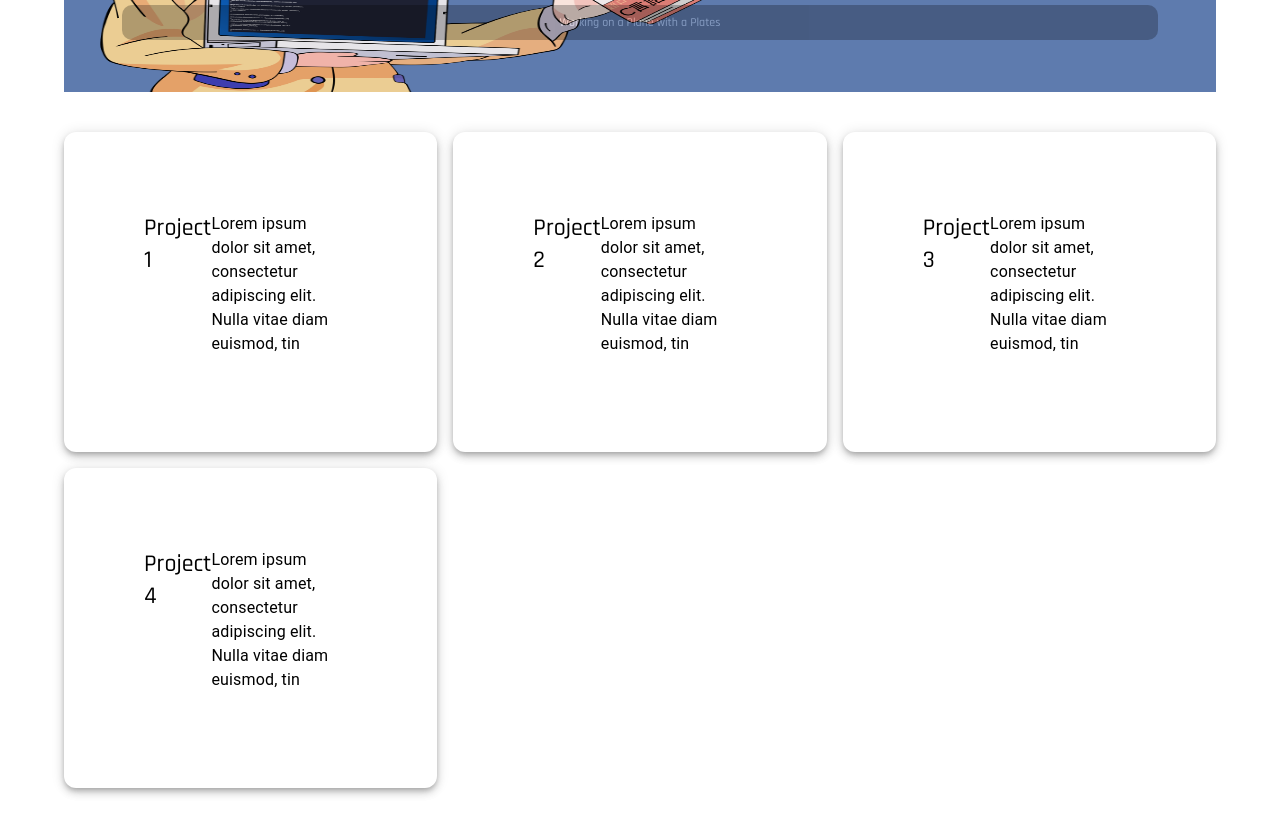
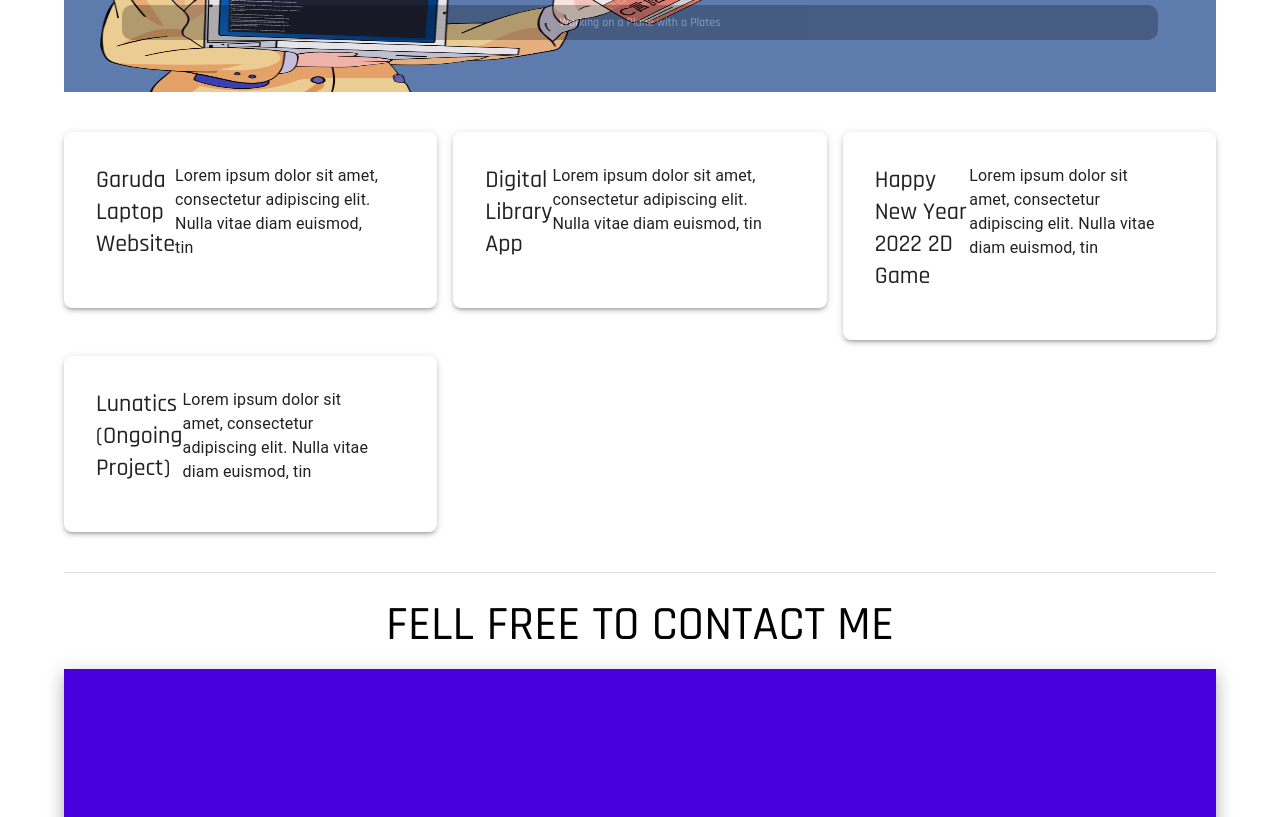
Before and after one commit to yozzylazzy/yozzylazzy.github.io, a React (Create React App) app: page / in a window 1280 px wide. Shown: the part 1980-2797 px from the top of the page. Built offline with nearby package versions, Linux system fonts and the light colour scheme; some icons are missing.

Commit message:
add react-scroll-parallax

```diff
--- a/package.json
+++ b/package.json
@@ -19,6 +19,7 @@
     "react-navigation": "^4.4.4",
     "react-responsive-carousel": "^3.2.23",
     "react-scripts": "5.0.1",
+    "react-scroll-parallax": "^3.4.5",
     "web-vitals": "^2.1.4"
   },
   "scripts": {
--- a/src/App.js
+++ b/src/App.js
@@ -13,6 +13,7 @@ import CarousellImage from './section/home/carousell-image'
 import Introduction from './section/home/introduction'
 import Journey from './section/home/journey'
 import ProjectSection from './section/home/project'
+import { Parallax, ParallaxProvider } from 'react-scroll-parallax'
 
 // ------------------ End of Import ------------------
 
@@ -71,6 +72,8 @@ function App() {
           </Container>
         ) : (
           <>
+            <ParallaxProvider>
+              <Parallax speed={10}>
                 <Box sx={{
                   flexGrow: 1,
                   display: "flex",
@@ -115,6 +118,8 @@ function App() {
                     </Grid>
                   </Grid>
                 </Box>
+              </Parallax>
+            </ParallaxProvider>
             <Container sx={{ marginTop: 5, marginBottom: 5 }}>
               <Introduction />
               <Divider />
--- a/src/section/home/project.js
+++ b/src/section/home/project.js
@@ -6,25 +6,25 @@ import {
 
 const dataProject = [
     {
-        title: 'Project 1',
+        title: 'Garuda Laptop Website',
         description: 'Lorem ipsum dolor sit amet, consectetur adipiscing elit. Nulla vitae diam euismod, tin',
         link_image: "",
         icon: <Icon icon="akar-icons:github-fill" color="#000" width="1.5em" height="1.5em" />
     },
     {
-        title: 'Project 2',
+        title: 'Digital Library App',
         description: 'Lorem ipsum dolor sit amet, consectetur adipiscing elit. Nulla vitae diam euismod, tin',
         link_image: "",
         icon: <Icon icon="akar-icons:github-fill" color="#000" width="1.5em" height="1.5em" />
     },
     {
-        title: 'Project 3',
+        title: 'Happy New Year 2022 2D Game',
         description: 'Lorem ipsum dolor sit amet, consectetur adipiscing elit. Nulla vitae diam euismod, tin',
         link_image: "",
         icon: <Icon icon="akar-icons:github-fill" color="#000" width="1.5em" height="1.5em" />
     },
     {
-        title: 'Project 4',
+        title: 'Lunatics (Ongoing Project)',
         description: 'Lorem ipsum dolor sit amet, consectetur adipiscing elit. Nulla vitae diam euismod, tin',
         link_image: "",
         icon: <Icon icon="akar-icons:github-fill" color="#000" width="1.5em" height="1.5em" />
@@ -42,13 +42,12 @@ export default function ProjectSection() {
                     return (
                         <Grid item xs={12} md={4}>
                             <Card sx={{
-                                color: 'black',
-                                borderRadius: 3,
-                                boxShadow: 5,
+                                borderRadius: 2,
+                                boxShadow: 3,
                                 display: "flex",
                                 float: "center",
                                 justifyContent: "center",
-                                padding: 10,
+                                padding: 4,
                                 marginLeft: 'auto',
                                 marginRight: 'auto'
                             }}>
```
Also changed, not shown: 1 other file (tests, documents, lock files or other folders). Lines whose indentation alone changed are shown as unchanged.
